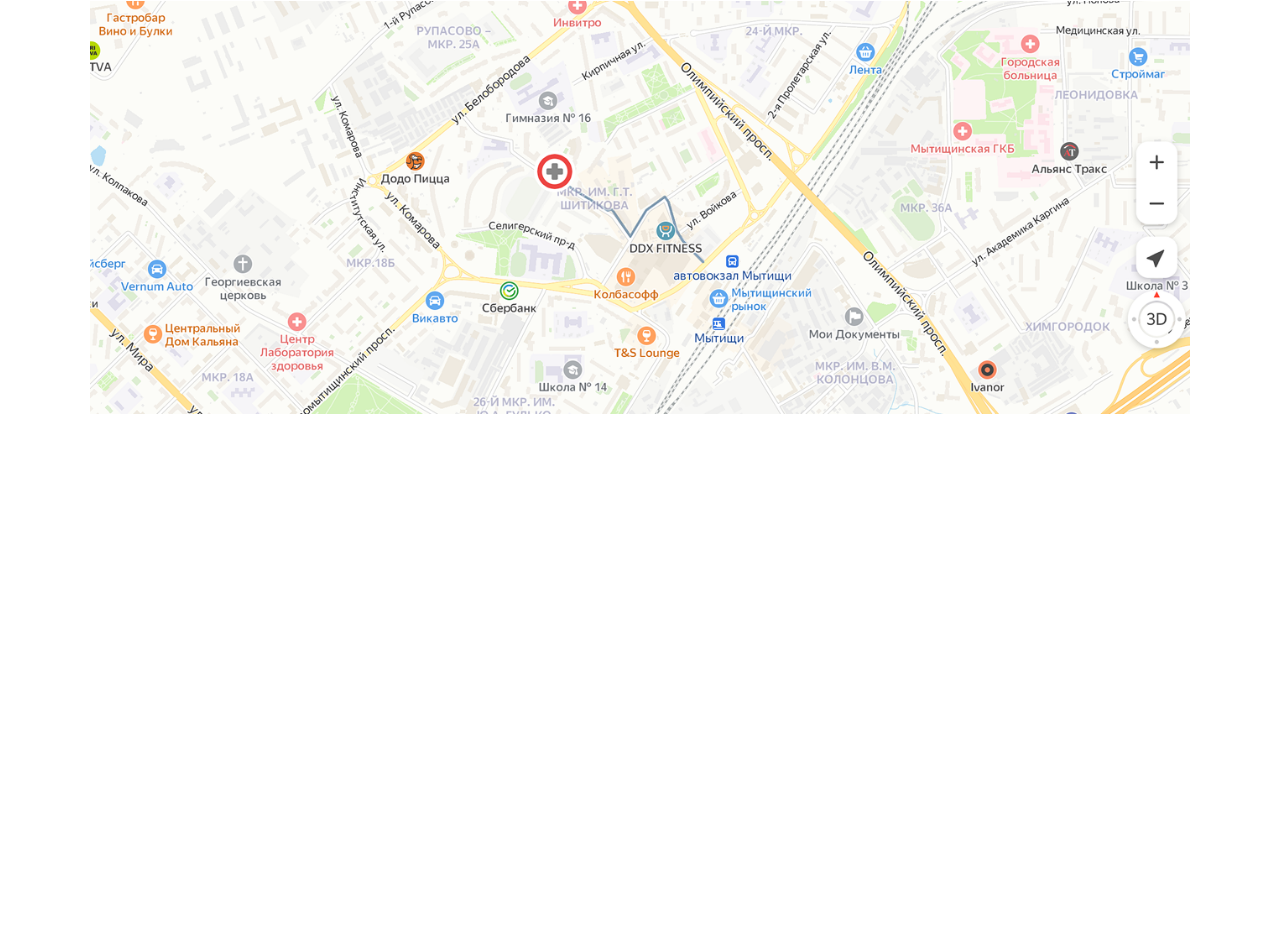
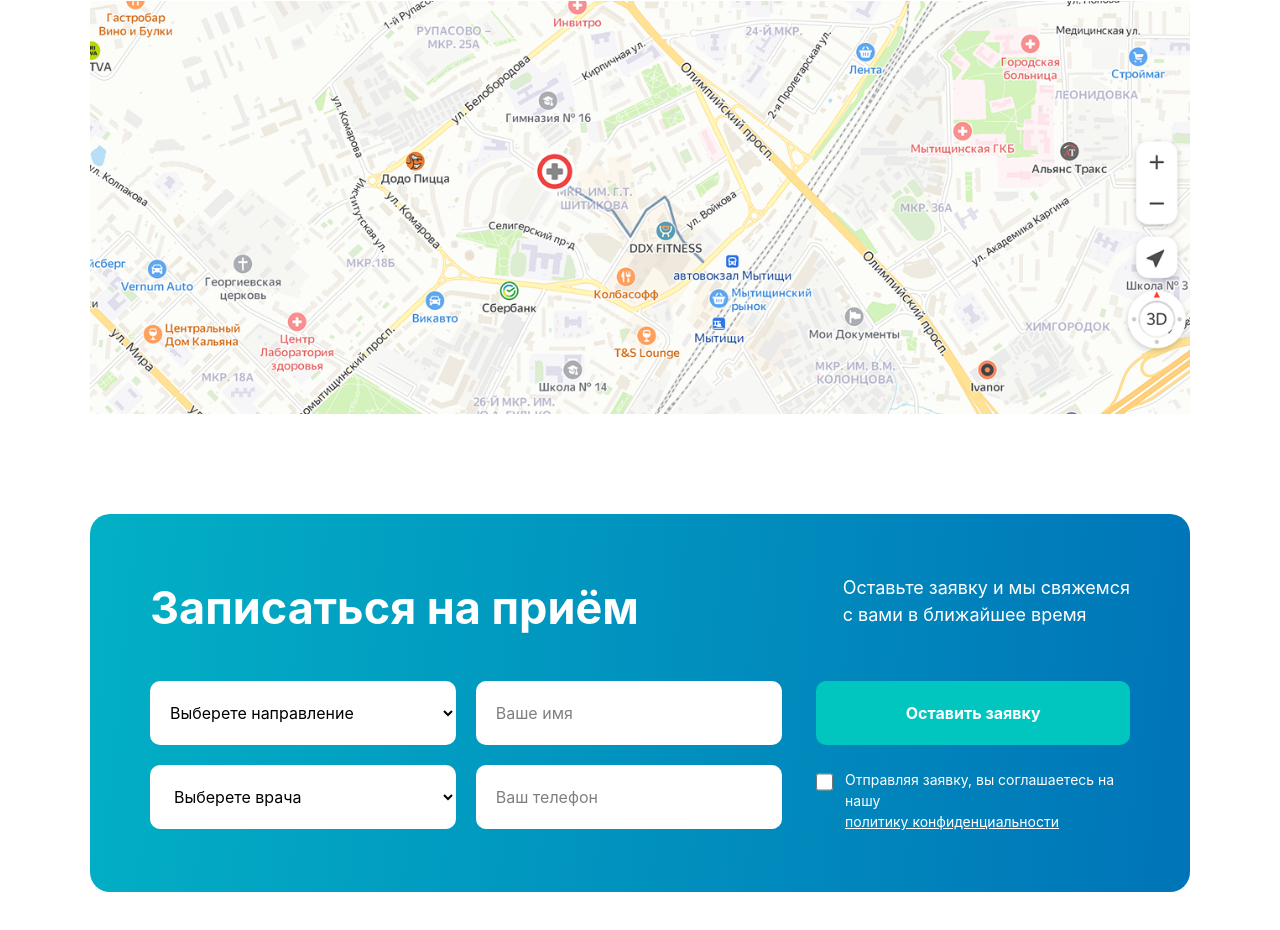
Before and after one commit to nozimnegmatov0010/exam4, a website: page index.html in a window 1280 px wide. Shown: the part 3999-4929 px from the top of the page. Before the commit the page ends 4413 px from the top, so only its background shows below. Drawn offline with nearby package versions, Linux system fonts and the light colour scheme; files that its build step writes are made by us from their sources.

Commit message:
section 12 page 1

```diff
--- a/index.html
+++ b/index.html
@@ -326,6 +326,68 @@
 
 
 
+    <div
+        class="max-w-[90%] lg:max-w-[1100px] p-15 mt-[100px] mb-[100px] bg-[linear-gradient(275.89deg,_#0074B8_0%,_#02B0C5_100%)] rounded-[20px] m-auto">
+
+        <div class="flex-col lg:flex lg:flex-row justify-between">
+            <h1 class="text-white text-[30px] lg:text-[45px] font-bold">
+                Записаться на приём
+            </h1>
+
+            <p class="text-white text-[18px] mt-10 lg:mt-0">
+                Оставьте заявку и мы свяжемся <br>
+                с вами в ближайшее время
+            </p>
+        </div>
+
+        <div class="flex-col lg:flex lg:flex-row justify-between mt-10 gap-5">
+
+            <div class="flex flex-col gap-5 lg:w-[65%]">
+
+                <div class="flex-col lg:flex lg:flex-row gap-5">
+                    <select class="w-full lg:w-[48%] p-4 bg-white rounded-[10px] outline-none">
+                        <option>Выберете направление</option>
+                    </select>
+
+                    <input type="text" placeholder="Ваше имя"
+                        class="w-full lg:w-[48%] p-5 bg-white rounded-[10px] outline-none mt-5 lg:mt-0">
+                </div>
+
+                <div class="flex-col lg:flex lg:flex-row gap-5">
+                    <select class="w-full lg:w-[48%] p-5 bg-white rounded-[10px] outline-none">
+                        <option>Выберете врача</option>
+                    </select>
+
+                    <input type="text" placeholder="Ваш телефон"
+                        class="w-full lg:w-[48%] p-5 bg-white rounded-[10px] outline-none mt-5 lg:mt-0">
+                </div>
+
+            </div>
+
+            <div class="lg:w-[32%] mt-5 lg:mt-0">
+
+                <button class="w-full bg-[#00C6BF] text-white font-bold p-5 rounded-[10px]">
+                    Оставить заявку
+                </button>
+
+                <div class="flex items-start gap-3 mt-6">
+                    <input type="checkbox" class="mt-1 w-[18px] h-[18px]">
+
+                    <p class="text-white text-[14px]">
+                        Отправляя заявку, вы соглашаетесь на нашу <br>
+                        <span class="underline">политику конфиденциальности</span>
+                    </p>
+                </div>
+
+            </div>
+
+        </div>
+
+    </div>
+
+
+
+
 
 
 
```
